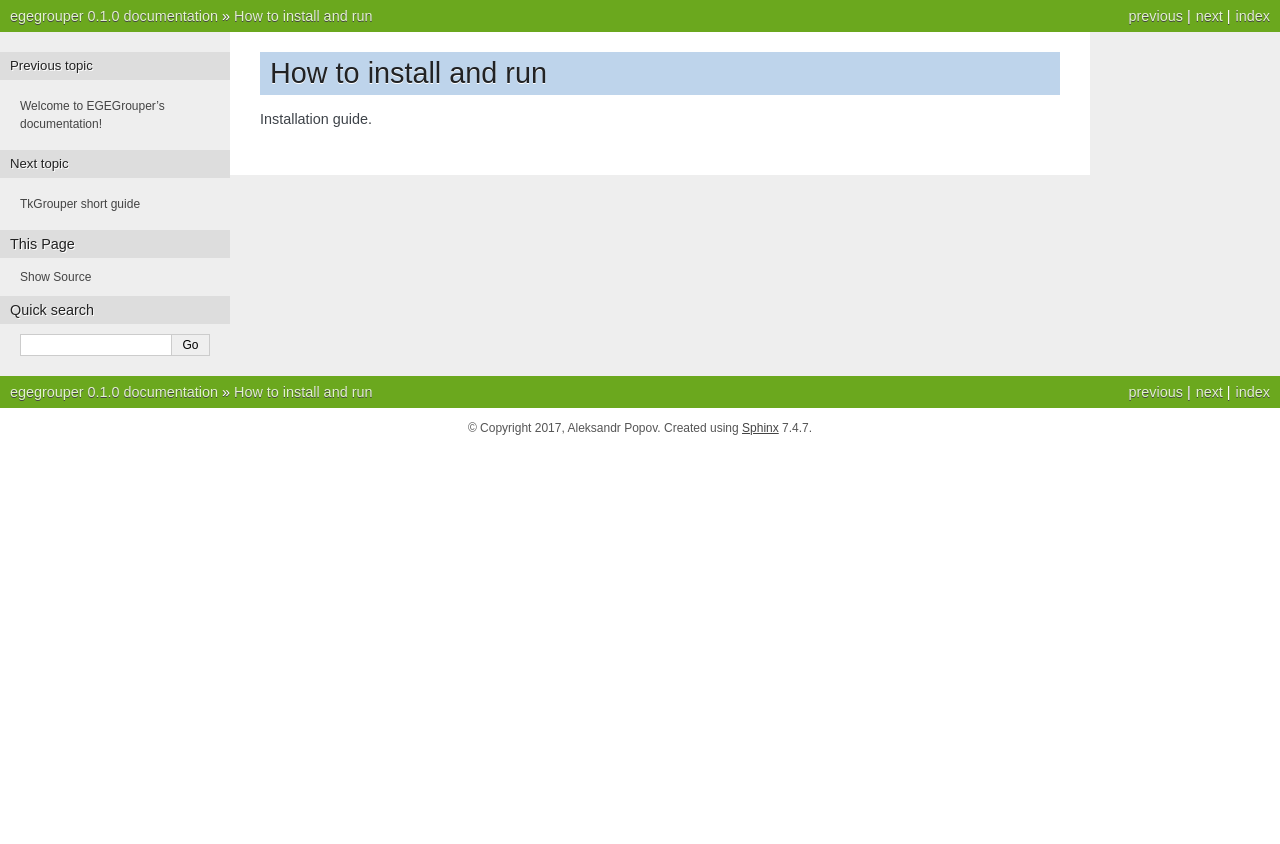
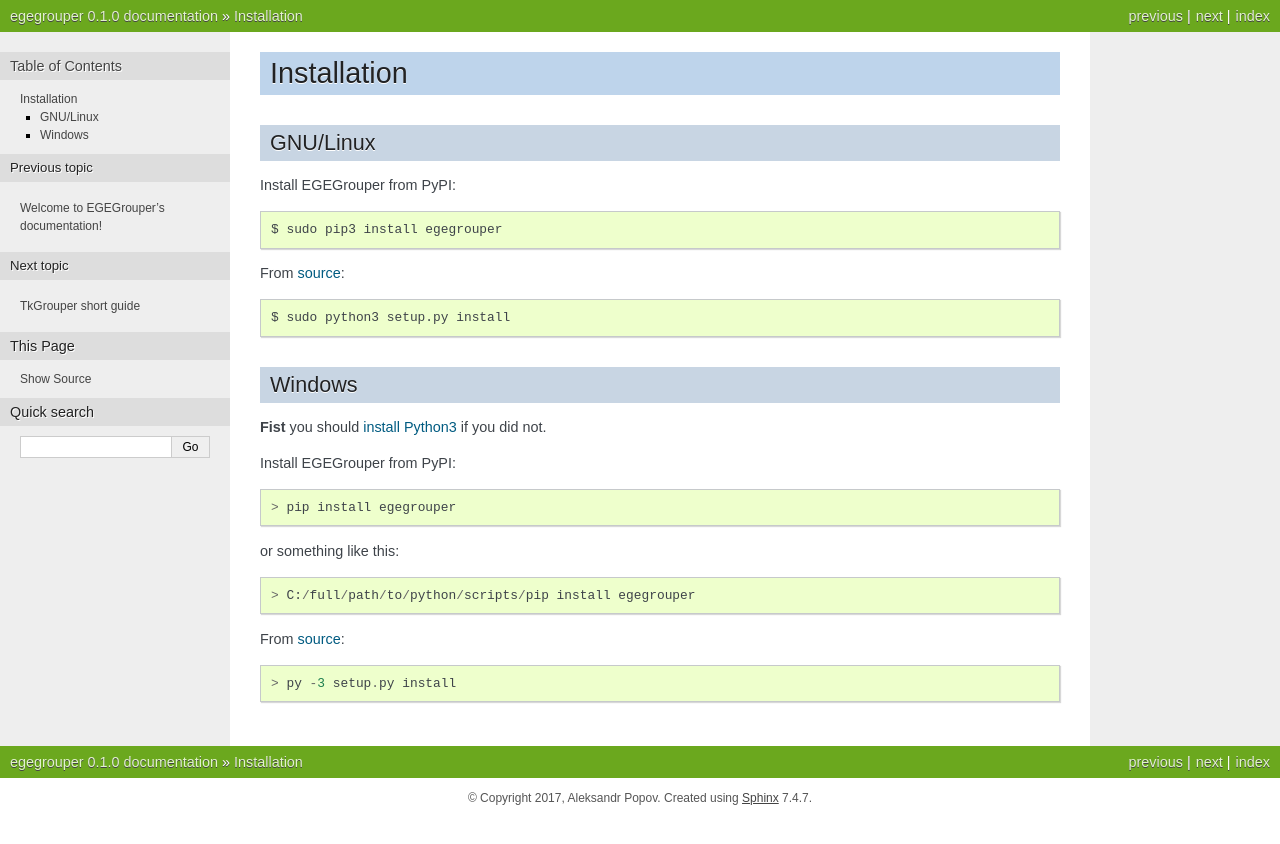
Before and after one commit to aleneus/egegrouper, a Sphinx documentation site: the page built from doc/source/installation.rst, in a window 1280 px wide. Shown: the top 844 px of the page. Built offline with Sphinx 7.4.7, drawn with Linux system fonts in a browser that asks for light colours.

Commit message:
docs: installation

```diff
--- a/doc/source/igrouper_guide.rst
+++ b/doc/source/igrouper_guide.rst
@@ -1,4 +1,6 @@
 igrouper short guide
 ====================
 
-igrouper guide.
+Start igrouper::
+
+  $ igrouper example.sme.sqlite
--- a/doc/source/index.rst
+++ b/doc/source/index.rst
@@ -14,8 +14,9 @@
 ---------
 
 .. toctree::
+   :maxdepth: 1
 
-   How to install and run <installation>
+   installation
    GUI tkgrouper <tkgrouper_guide>
    CLI igrouper <igrouper_guide>
 
--- a/doc/source/installation.rst
+++ b/doc/source/installation.rst
@@ -1,4 +1,30 @@
-How to install and run
-======================
+Installation
+============
 
-Installation guide.
+GNU/Linux
+---------
+
+Install EGEGrouper from PyPI::
+
+  $ sudo pip3 install egegrouper
+
+From `source <https://bitbucket.org/aleneus/egegrouper>`_::
+
+  $ sudo python3 setup.py install
+
+Windows
+-------
+
+**Fist** you should `install Python3 <https://www.python.org/downloads/windows/>`_ if you did not.
+
+Install EGEGrouper from PyPI::
+
+  > pip install egegrouper
+
+or something like this::
+
+  > C:/full/path/to/python/scripts/pip install egegrouper
+
+From `source <https://bitbucket.org/aleneus/egegrouper>`_::
+
+  > py -3 setup.py install
--- a/doc/source/tkgrouper_guide.rst
+++ b/doc/source/tkgrouper_guide.rst
@@ -1,4 +1,6 @@
 TkGrouper short guide
 =====================
 
-TkGrouper guide.
+Start tkgrouper::
+
+  $ tkgrouper
```
